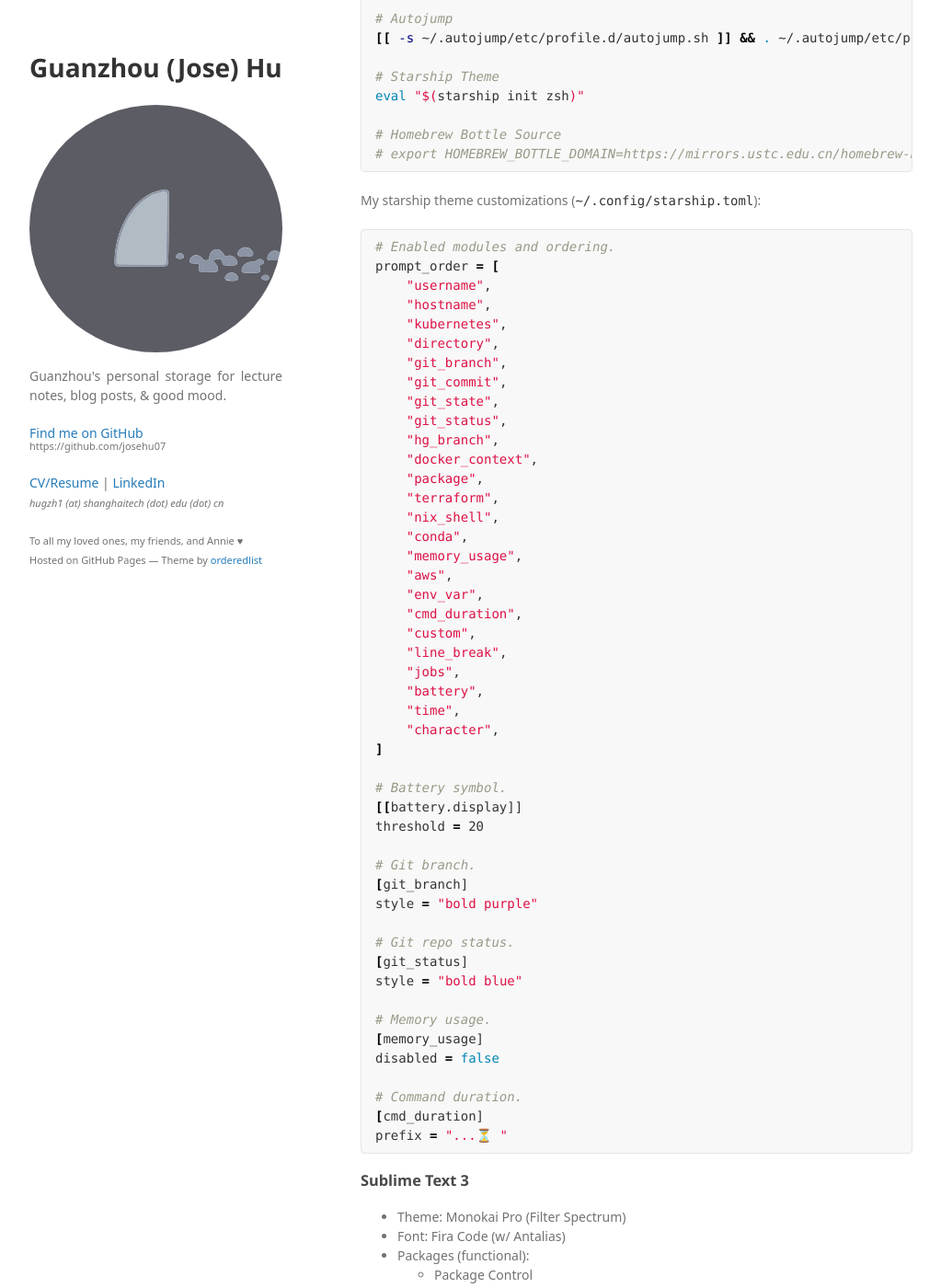
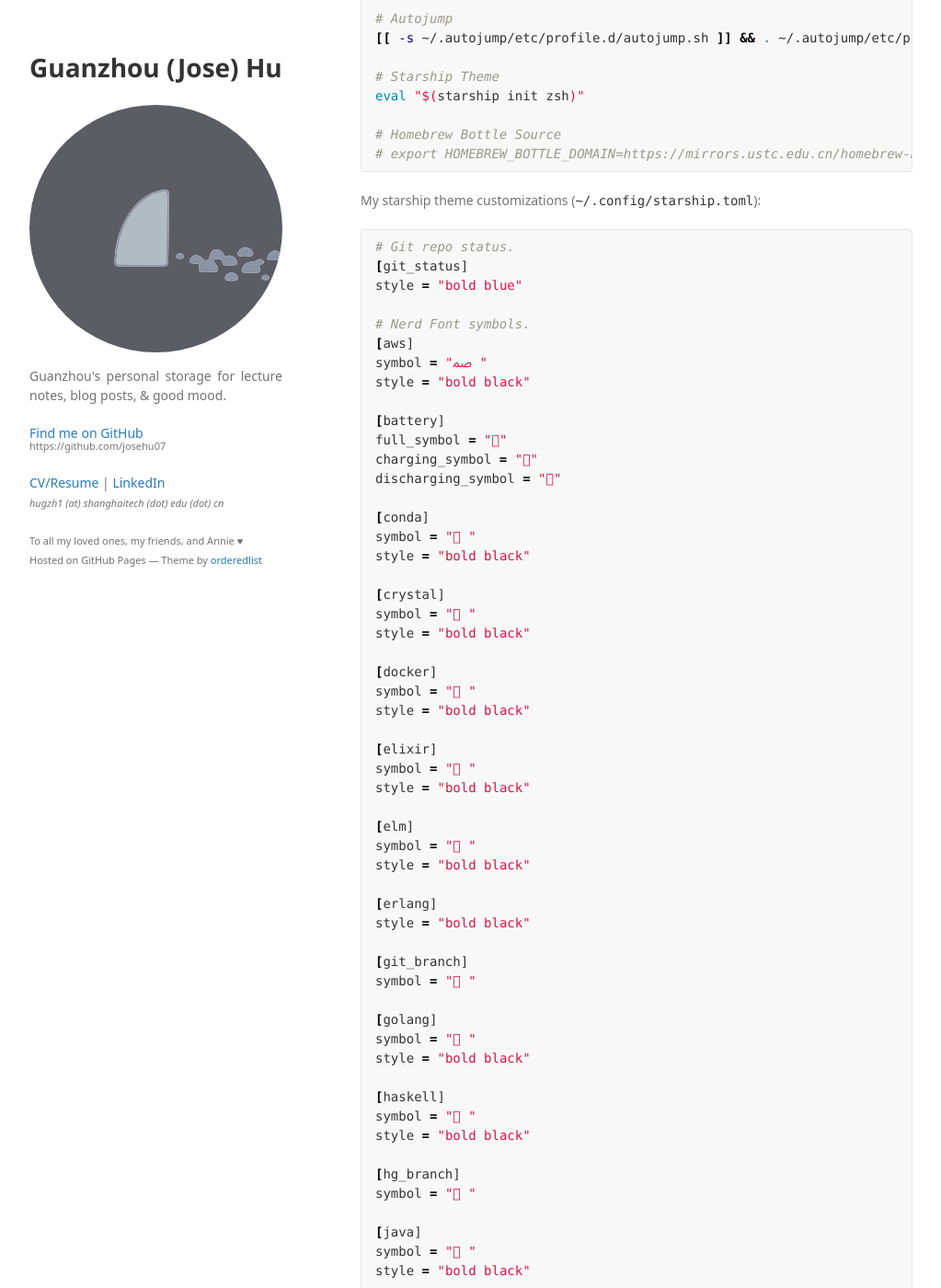
Before and after one commit to josehu07/josehu07.github.io, a Jekyll site: the page built from _posts/2020-02-10-macos-dev-environment.md, in a window 1280 px wide and 1400 px high, scrolled down 1763 px. Shown: the whole window at 92% size, without its empty margins (128-1151 px from the left). Built offline with Jekyll 4.4.1, drawn with Linux system fonts in a browser that asks for light colours; some web fonts are replaced; a script that is not in the unit is left out; comment, search, counter and statistics services are not loaded; some of the changed text lies outside the part shown.

Commit message:
Modify memo post

````diff
--- a/_posts/2020-02-10-macos-dev-environment.md
+++ b/_posts/2020-02-10-macos-dev-environment.md
@@ -14,7 +14,7 @@ This post summarizes my personal development environment configuration on macOS
 |:--:|:--|
 | Terminal software | iTerm2 |
 | Shell | Z Shell: `zsh` |
-| Dev Font | Fira Code |
+| Dev Font | FiraCode Nerd Font |
 | Package manager | Homebrew |
 | Text editor | Sublime Text 3 (with Vim as auxilliary) |
 | Markdown notebook | Typora |
@@ -85,53 +85,103 @@ eval "$(starship init zsh)"
 My starship theme customizations (`~/.config/starship.toml`):
 
 ```bash
-# Enabled modules and ordering.
-prompt_order = [
-    "username",
-    "hostname",
-    "kubernetes",
-    "directory",
-    "git_branch",
-    "git_commit",
-    "git_state",
-    "git_status",
-    "hg_branch",
-    "docker_context",
-    "package",
-    "terraform",
-    "nix_shell",
-    "conda",
-    "memory_usage",
-    "aws",
-    "env_var",
-    "cmd_duration",
-    "custom",
-    "line_break",
-    "jobs",
-    "battery",
-    "time",
-    "character",
-]
+# Git repo status.
+[git_status]
+style = "bold blue"
+
+# Nerd Font symbols.
+[aws]
+symbol = "ﲳ "
+style = "bold black"
+
+[battery]
+full_symbol = ""
+charging_symbol = ""
+discharging_symbol = ""
+
+[conda]
+symbol = " "
+style = "bold black"
+
+[crystal]
+symbol = " "
+style = "bold black"
+
+[docker]
+symbol = " "
+style = "bold black"
+
+[elixir]
+symbol = " "
+style = "bold black"
+
+[elm]
+symbol = " "
+style = "bold black"
+
+[erlang]
+style = "bold black"
+
+[git_branch]
+symbol = " "
+
+[golang]
+symbol = " "
+style = "bold black"
+
+[haskell]
+symbol = " "
+style = "bold black"
+
+[hg_branch]
+symbol = " "
+
+[java]
+symbol = " "
+style = "bold black"
+
+[julia]
+symbol = " "
+style = "bold black"
+
+[memory_usage]
+disabled = false
+symbol = " "
+
+[nix_shell]
+symbol = " "
+style = "bold black"
+
+[nodejs]
+symbol = " "
+style = "bold black"
+
+[package]
+symbol = " "
+style = "bold black"
+
+[php]
+symbol = " "
+style = "bold black"
+
+[python]
+symbol = " "
+style = "bold black"
+
+[ruby]
+symbol = " "
+style = "bold black"
+
+[rust]
+symbol = " "
+style = "bold black"
+
+[cmd_duration]
+prefix = "... ⏳ "
 
 # Battery symbol.
 [[battery.display]]
 threshold = 20
-
-# Git branch.
-[git_branch]
-style = "bold purple"
-
-# Git repo status.
-[git_status]
-style = "bold blue"
-
-# Memory usage.
-[memory_usage]
-disabled = false
-
-# Command duration.
-[cmd_duration]
-prefix = "...⏳ "
 ```
 
 ### Sublime Text 3
````
